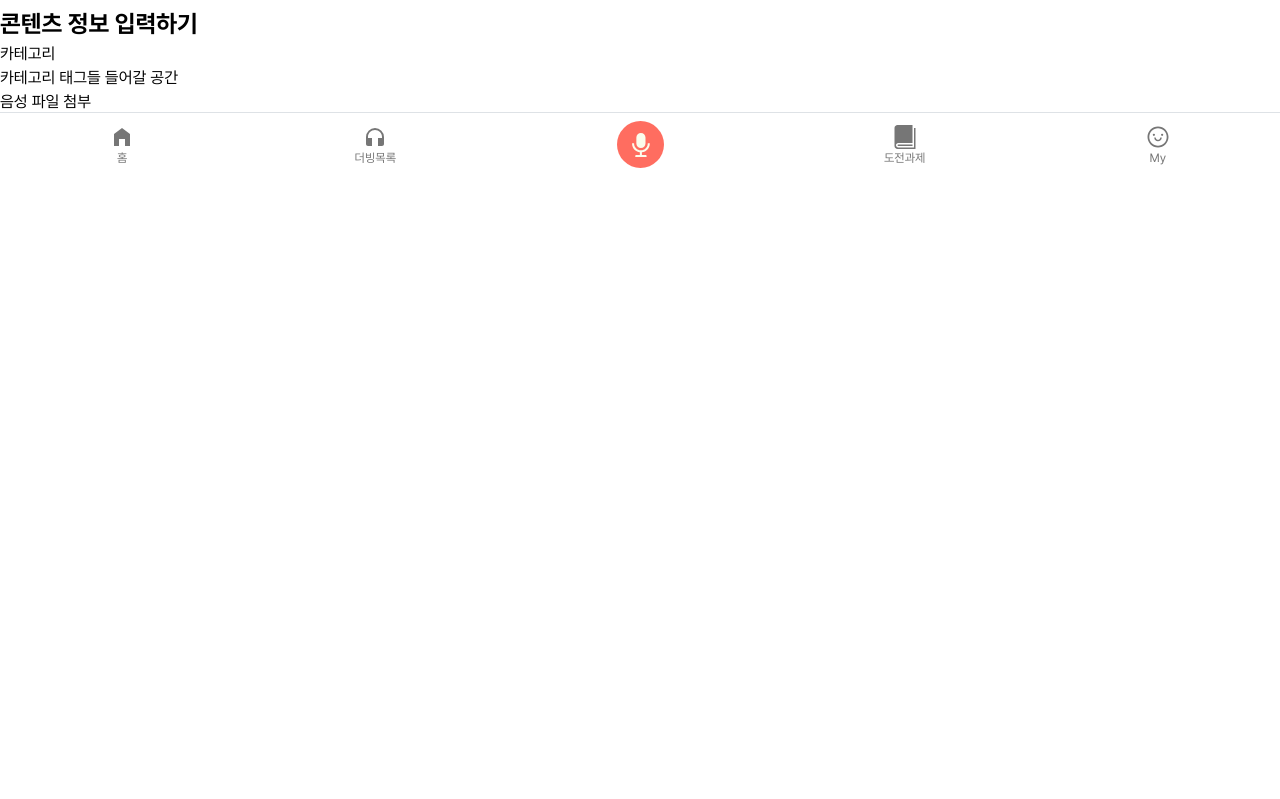
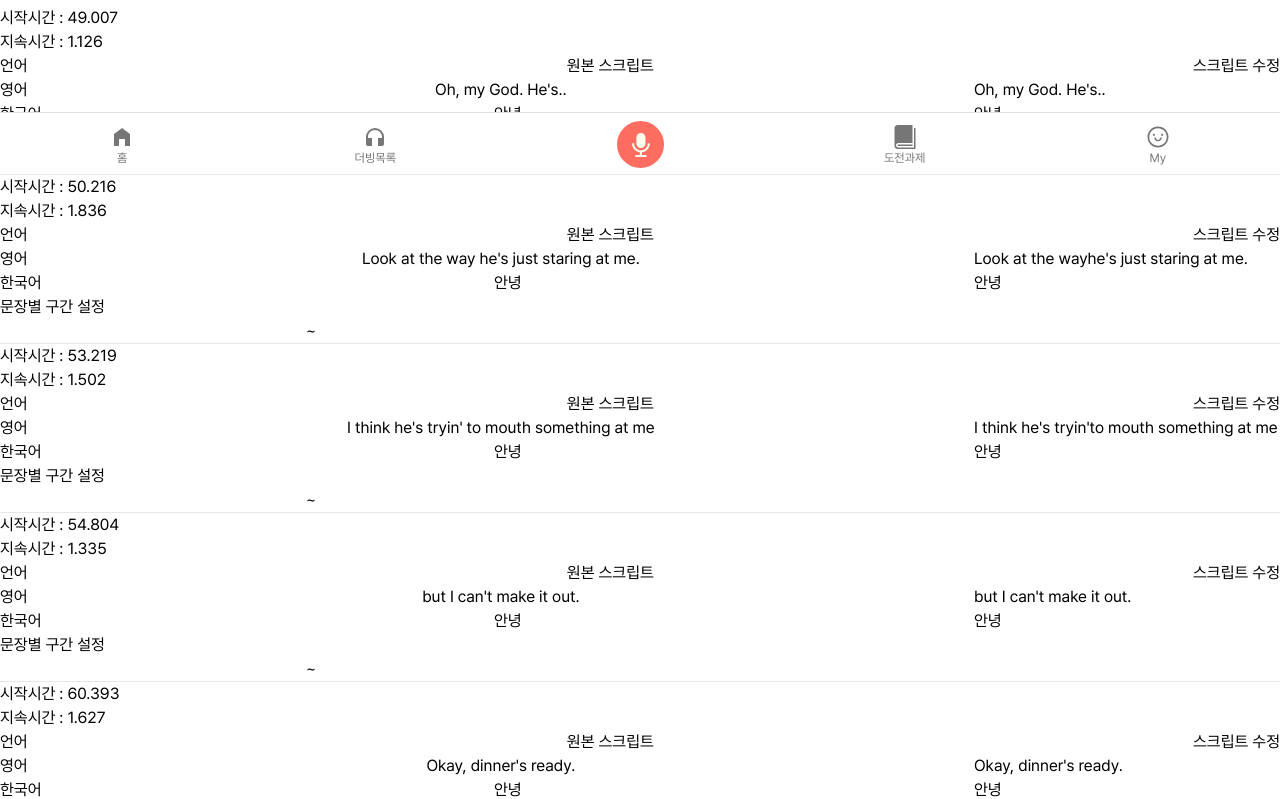
Before and after one commit to dubEng/dubEng, a Next.js app in the folder dubeng-front/: page /manager in a window 1280 px wide. Shown: the part 627-1426 px from the top of the page. Before the commit the page ends 826 px from the top, so only its background shows below. Built offline with nearby package versions, Linux system fonts and the light colour scheme.

Commit message:
feat: add ScriptListItem and logic for them

```diff
--- /dev/null
+++ b/dubeng-front/src/apis/manager/queries/useCategoryQuery.ts
@@ -0,0 +1,12 @@
+import axios from "axios";
+import { useQuery } from "react-query";
+import * as queryKeys from "@/constants/queryKeys";
+
+const fetcher = () =>
+  axios.get("www" + `/category`).then(({ data }) => data.data);
+
+const useCategoryQuery = () => {
+  return useQuery(queryKeys.CATEGORY, () => fetcher());
+};
+
+export default useCategoryQuery;
--- a/dubeng-front/src/constants/queryKeys.ts
+++ b/dubeng-front/src/constants/queryKeys.ts
@@ -1,2 +1,3 @@
 // manager
 export const VIDEO_INFO = "/videoInfo";
+export const CATEGORY = "/category";
--- /dev/null
+++ b/dubeng-front/src/features/manager/organism/ScriptListItem.tsx
@@ -0,0 +1,66 @@
+import { useState } from "react";
+
+interface Iprops {
+  duration: number;
+  start: number;
+  text: string;
+  subTitle: string;
+}
+
+export default function ScriptListItem({
+  duration,
+  start,
+  text,
+  subTitle,
+}: Iprops) {
+  const [newTexts, setNewTexts] = useState({
+    english: text,
+    korean: subTitle,
+  });
+
+  const handleNewTexts = (e: React.ChangeEvent<HTMLInputElement>) => {
+    const { name, value } = e.target;
+
+    setNewTexts({
+      ...newTexts,
+      [name]: value,
+    });
+  };
+
+  return (
+    <div>
+      <p>시작시간 : {start}</p>
+      <p>지속시간 : {duration}</p>
+      <div className="flex justify-between">
+        <p>언어</p>
+        <p>원본 스크립트</p>
+        <p>스크립트 수정</p>
+      </div>
+      <div className="flex justify-between">
+        <p>영어</p>
+        <p>{text}</p>
+        <input
+          type="text"
+          name="english"
+          value={newTexts.english}
+          onChange={handleNewTexts}
+        />
+      </div>
+      <div className="flex justify-between">
+        <p>한국어</p>
+        <p>{subTitle}</p>
+        <input
+          type="text"
+          name="korean"
+          value={newTexts.korean}
+          onChange={handleNewTexts}
+        />
+      </div>
+      <p>문장별 구간 설정</p>
+      <input type="number" />
+      ~
+      <input type="number" />
+      <hr />
+    </div>
+  );
+}
--- a/dubeng-front/src/pages/index.tsx
+++ b/dubeng-front/src/pages/index.tsx
@@ -1,5 +1,10 @@
 import Background from "@/components/atoms/Background";
+import ManagerPage from "./manager";
 
 export default function HomePage() {
-  return <>홈 페이지</>;
+  return (
+    <>
+      <ManagerPage />
+    </>
+  );
 }
--- a/dubeng-front/src/pages/manager/index.tsx
+++ b/dubeng-front/src/pages/manager/index.tsx
@@ -1,5 +1,7 @@
 import { useState } from "react";
 import useGetVideoInfoQuery from "@/apis/manager/queries/useGetVideoInfoQuery";
+import ScriptListItem from "@/features/manager/organism/ScriptListItem";
+import useCategoryQuery from "@/apis/manager/queries/useCategoryQuery";
 
 export default function ManagerPage() {
   // 다중 input값 저장 객체
@@ -10,14 +12,72 @@ export default function ManagerPage() {
     lang: "",
   });
 
-  // 다중 requestbody 값 저장 객체
-  const [videoInfo, setVideoInfo] = useState({});
+  const scripts = [
+    {
+      duration: 1.126,
+      start: 49.007,
+      text: "Oh, my God. He's..",
+      subTitle: "안녕",
+    },
+    {
+      duration: 1.836,
+      start: 50.216,
+      text: "Look at the way\nhe's just staring at me.",
+      subTitle: "안녕",
+    },
+    {
+      duration: 1.502,
+      start: 53.219,
+      text: "I think he's tryin'\nto mouth something at me",
+      subTitle: "안녕",
+    },
+    {
+      duration: 1.335,
+      start: 54.804,
+      text: "but I can't make it out.",
+      subTitle: "안녕",
+    },
+    {
+      duration: 1.627,
+      start: 60.393,
+      text: "Okay, dinner's ready.",
+      subTitle: "안녕",
+    },
+    {
+      duration: 1.21,
+      start: 62.103,
+      text: "- Good game.\n- Yeah.",
+      subTitle: "안녕",
+    },
+    {
+      duration: 1.669,
+      start: 63.354,
+      text: "Yeah, solid effort,\nsolid effort.",
+      subTitle: "안녕",
+    },
+  ];
+
+  // // 다중 requestbody 값 저장 객체
+  // const videoInfo, setVideoInfo] = useState({});
 
   // 비구조화 할당
   const { url, start, end, lang } = inputs;
 
   // react-query
   const getVideoInfo = useGetVideoInfoQuery(url, start, end, lang);
+
+  // 카테고리 조회 react-query
+  // const { data } = useCategoryQuery();
+  const data = [
+    {
+      id: 1,
+      name: "판타지",
+    },
+    {
+      id: 2,
+      name: "로맨스",
+    },
+  ];
 
   // input값 onChange
   const onChangeValue = (e: React.ChangeEvent<HTMLInputElement>) => {
@@ -29,6 +89,7 @@ export default function ManagerPage() {
     });
   };
 
+  // 요청 보내는 파트
   function handleGetVideo() {
     console.log(inputs);
   }
@@ -141,10 +202,13 @@ export default function ManagerPage() {
       <input type="text" />
 
       <p className="text-24 font-bold">스크립트</p>
+      {scripts.map((script, idx) => (
+        <ScriptListItem {...script} key={script.start} />
+      ))}
 
       <p className="text-24 font-bold">콘텐츠 정보 입력하기</p>
       <p>카테고리</p>
-      <div>카테고리 태그들 들어갈 공간</div>
+      {data.map((category: { name: any }, idx: any) => category.name)}
       <p>음성 파일 첨부</p>
       <button
         className="rounded-[8px] bg-dubblue px-16"
```
Also changed, not shown: dubeng-front/src/apis/manager/mutations/test.txt (deleted), 1 other file (tests, documents, lock files or other folders).
